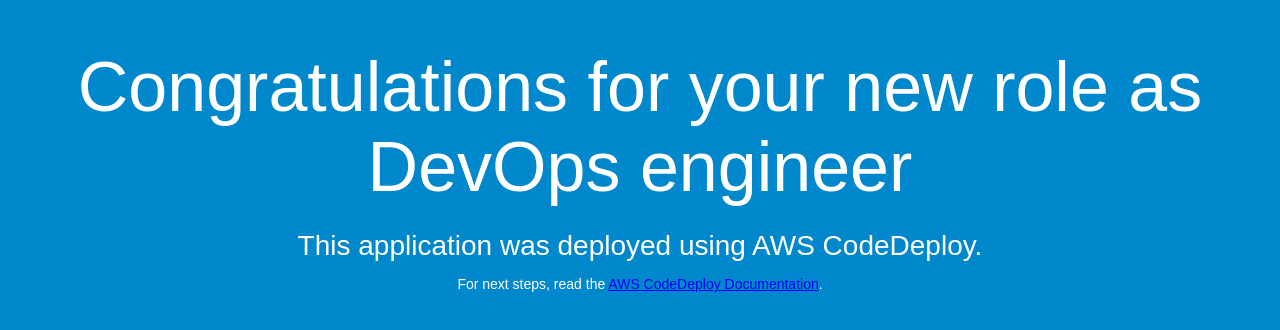
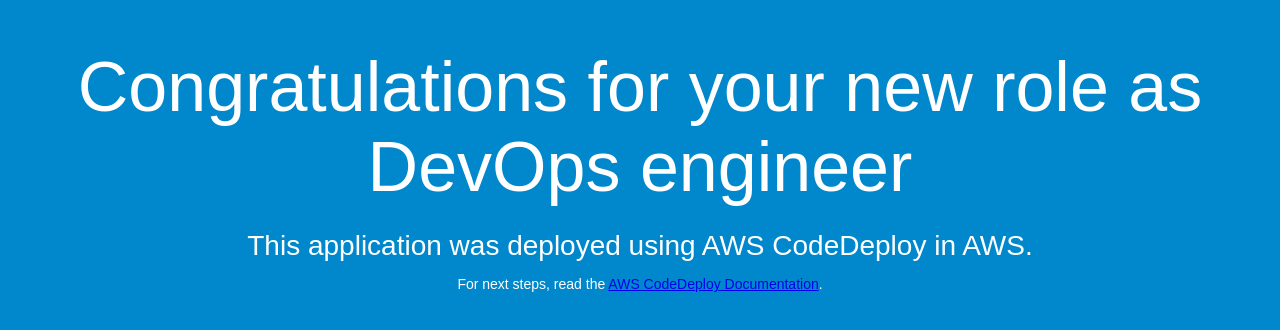
Before and after one commit to ndiforfusi/Edurekaproject3, a plain HTML site: page index.html in a window 1280 px wide. Drawn offline with Linux system fonts and the light colour scheme.

Commit message:
added Fourth Commit

```diff
--- a/index.html
+++ b/index.html
@@ -27,7 +27,7 @@
 <body>
   <div align="center">
     <h1>Congratulations for your new role as DevOps engineer</h1>
-    <h2>This application was deployed using AWS CodeDeploy.</h2>
+    <h2>This application was deployed using AWS CodeDeploy in AWS.</h2>
     <p>For next steps, read the <a href="http://aws.amazon.com/documentation/codedeploy">AWS CodeDeploy Documentation</a>.</p>
   </div>
 </body>
```
